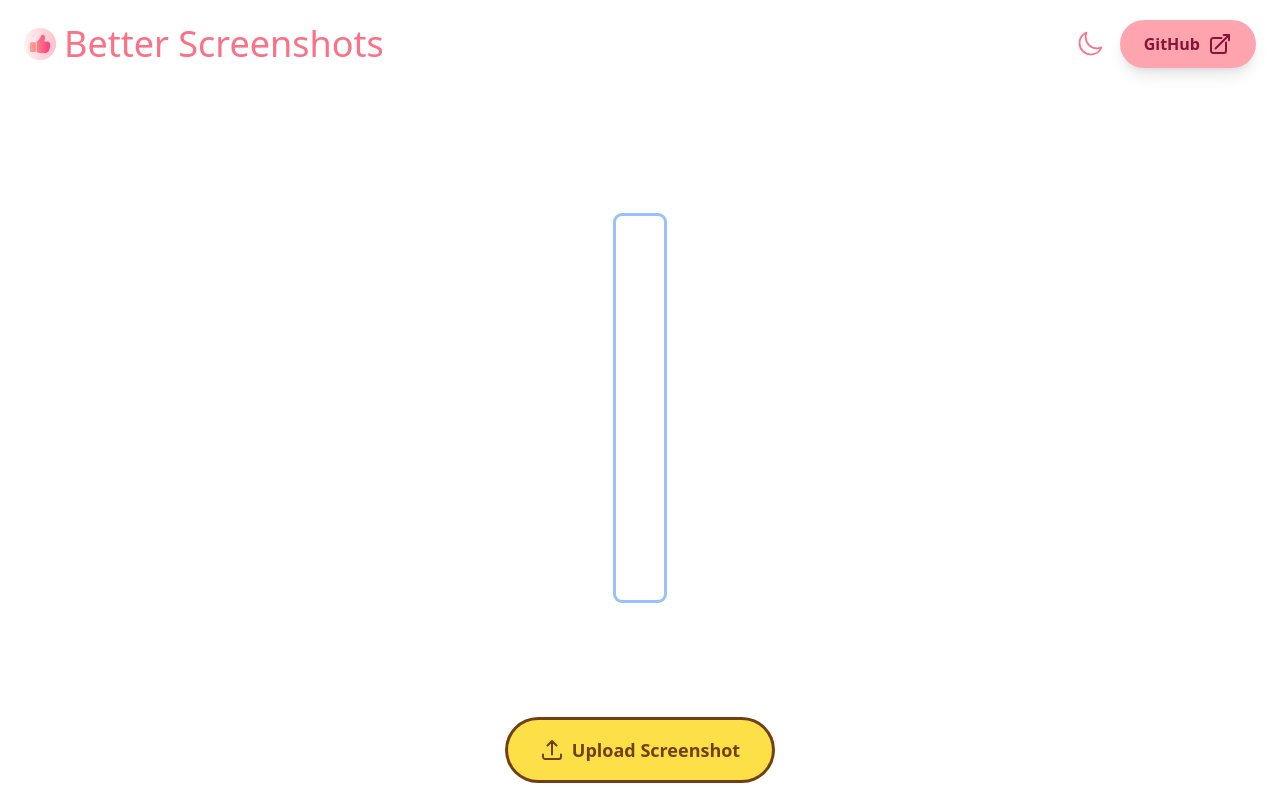
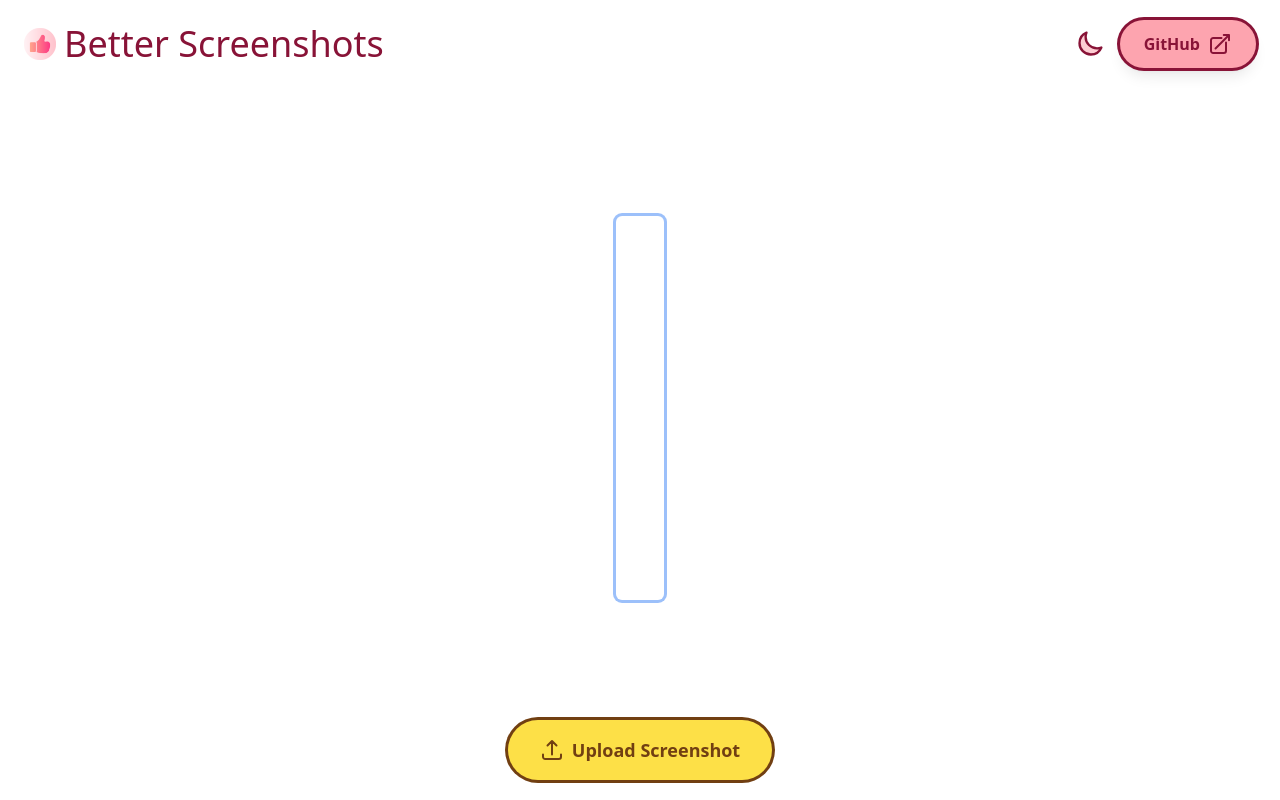
Before and after one commit to VishwaGauravIn/spiffy, a Next.js app: page / in a window 1280 px wide. Built offline with nearby package versions, Linux system fonts and the light colour scheme.

Commit message:
header impv

```diff
--- a/pages/components/header/Header.js
+++ b/pages/components/header/Header.js
@@ -27,7 +27,7 @@
     }
   }
   return (
-    <div className="w-full flex items-center relative justify-between p-6 text-rose-400 dark:text-rose-300">
+    <div className="w-full flex items-center relative justify-between p-6 text-rose-900 dark:text-rose-300">
       <span className="flex items-center">
         <img src="/logo.png" alt="" className="w-6 sm:w-8 h-6 sm:h-8 mr-2" />
         <p className="text-2xl sm:text-4xl font-medium text-malibu-400">Better Screenshots</p>
@@ -38,14 +38,14 @@
           onClick={changeTheme}
         >
           {isDarkMode ? (
-            <SunIcon className="w-7 stroke-[1.5] mr-0.5" />
+            <SunIcon className="w-7 stroke-[2] mr-0.5" />
           ) : (
-            <MoonIcon className="w-7 stroke-[1.5]" />
+            <MoonIcon className="w-7 stroke-[2] fill-rose-200" />
           )}
         </button>
         <a
           href="https://github.com/VishwaGauravIn/better-screenshots"
-          className="flex justify-center items-center p-3 px-6 bg-rose-300 text-rose-900 font-bold rounded-full shadow-lg hover:shadow-rose-300/30 sm:hover:scale-[1.02] transition-all ease-in-out duration-100 scale-75 -mr-6 md:mr-0 sm:scale-100 outline-none"
+          className="flex justify-center items-center p-3 px-6 bg-rose-300 text-rose-900 font-bold rounded-full shadow-lg hover:shadow-rose-300/30 sm:hover:scale-[1.02] transition-all ease-in-out duration-100 scale-75 -mr-6 md:mr-0 sm:scale-100 outline-none ring ring-rose-900 dark:ring-0"
           target="_blank"
           rel="noopener noreferrer"
         >
```
